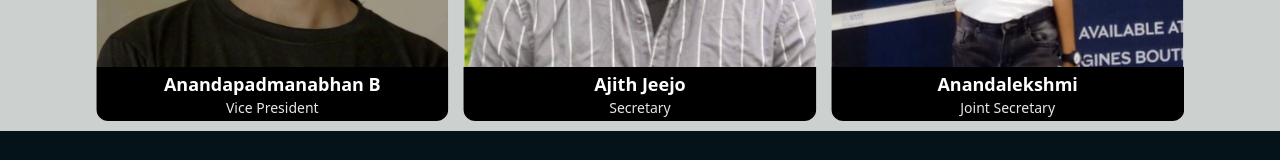
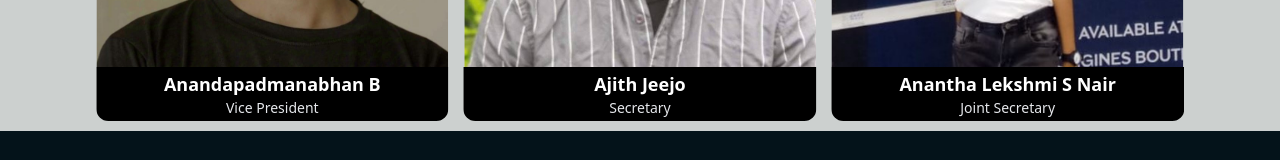
Before and after one commit to BuildClubCET/BuildClubWebsite, a React (Vite) app in the folder client/: page / in a window 1280 px wide. Shown: the part 2427-2587 px from the top of the page. Built offline with nearby package versions, Linux system fonts and the light colour scheme.

Commit message:
Fixed name

```diff
--- a/client/src/components/Slider.jsx
+++ b/client/src/components/Slider.jsx
@@ -32,7 +32,7 @@ const data = [
     title: "Secretary",
   },
   {
-    name: "Anandalekshmi",
+    name: "Anantha Lekshmi S Nair",
     img: anandalekshmi,
     title: "Joint Secretary",
   },
```
